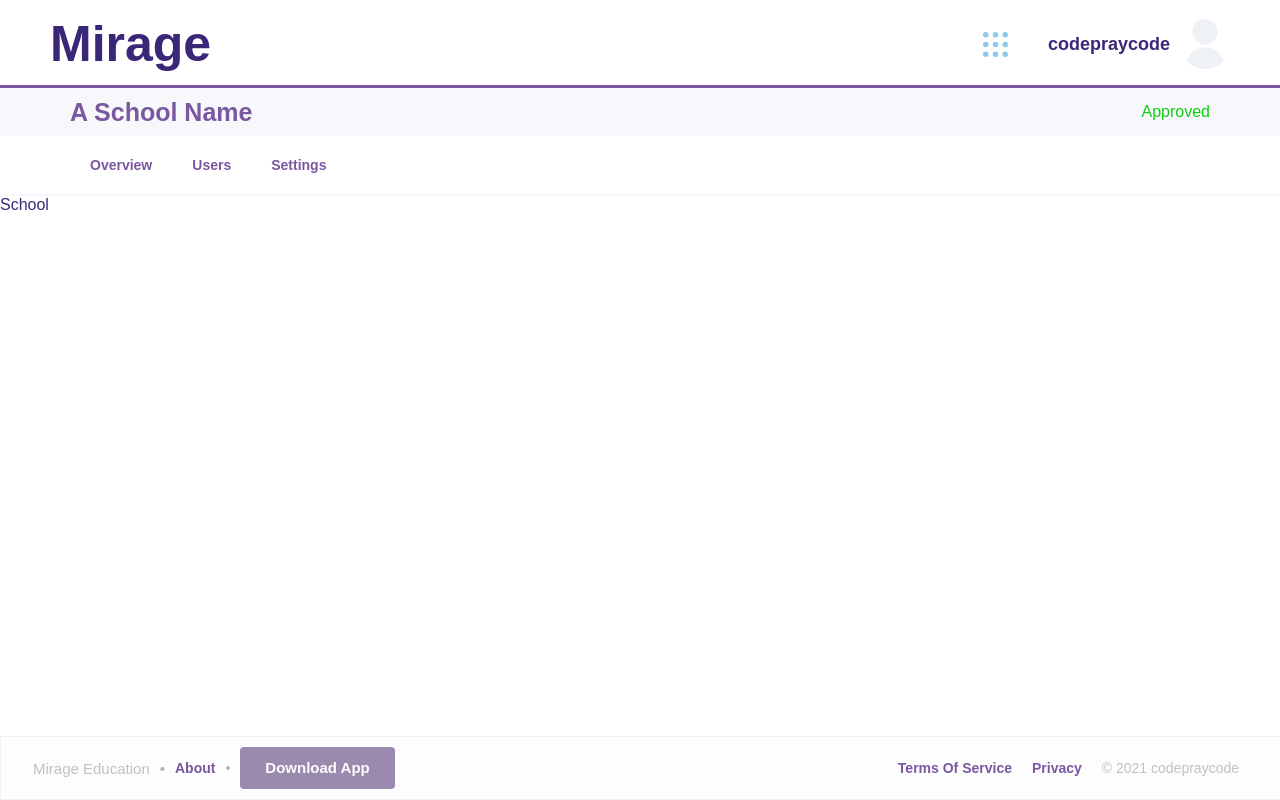
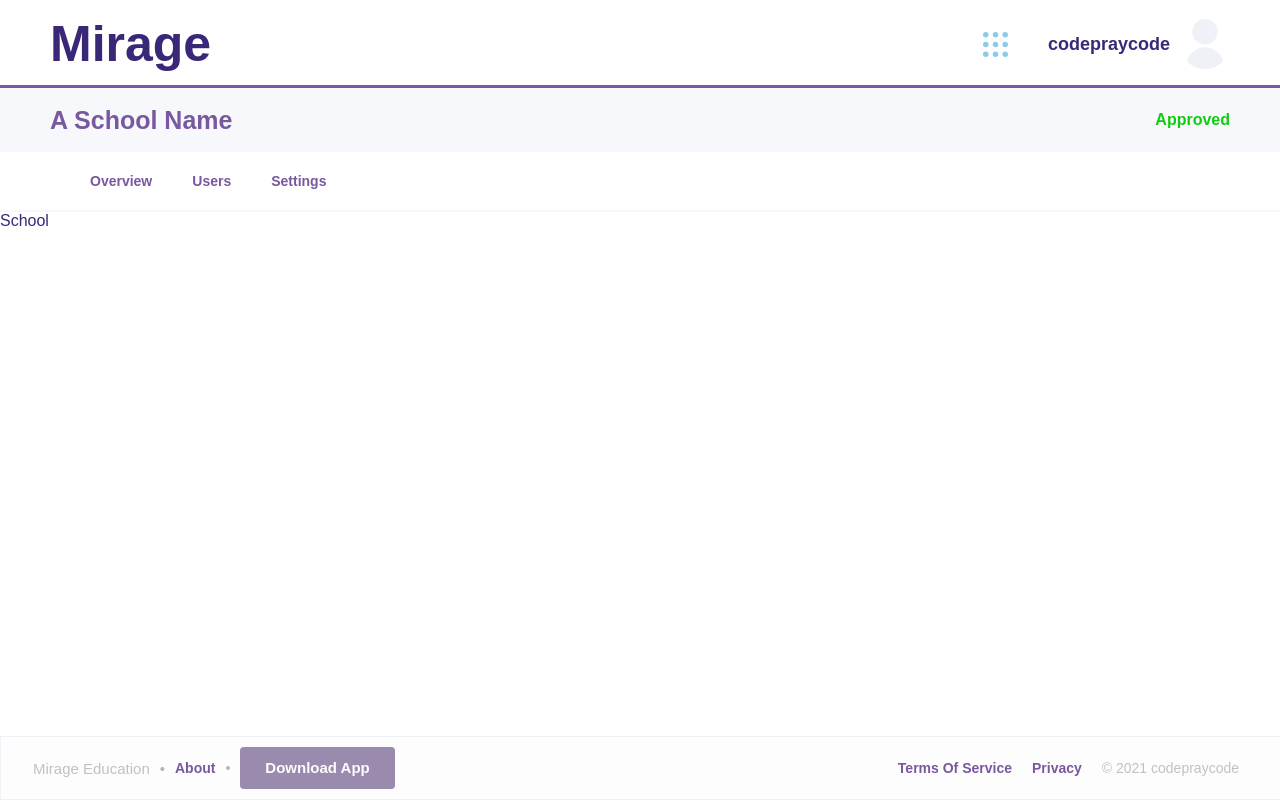
Before and after one commit to codepraycode/mirage_dashboard, a React (Create React App) app: page /school/1 in a window 1280 px wide. Built offline with nearby package versions, Linux system fonts and the light colour scheme; a web font is replaced by a local one.

Commit message:
added school page nav

```diff
--- a/src/Hoc/Layout/school.jsx
+++ b/src/Hoc/Layout/school.jsx
@@ -47,16 +47,17 @@ const SchoolLayout = () => {
   return (
     <>
         <Header/>
-            <main>
+            <main className='school_page'>
                 <BreadCrumb>
                     <div className="left_crumb">
-                        <span> A School Name</span>
+                        <span className='school_name'> A School Name</span>
                     </div>
 
-                    <div className="right_crumb">
-                        <span className="text-success">
+                    <div className="right_crumb school_status active">
+                        <span>
                             Approved
                         </span>
+                        {/* <i className="fas fa-star"></i> */}
 
                     </div>
                 </BreadCrumb>
--- a/src/css/_constants.scss
+++ b/src/css/_constants.scss
@@ -10,3 +10,4 @@ $light-gray2:#F7F8FB;
 $deepgray:#b4b3b3;
 $red:#df4444;
 $green:#11cc11;
+$orange:#f3c632;
--- a/src/css/_school.scss
+++ b/src/css/_school.scss
@@ -1 +1,31 @@
 // All Styles Pertaining to School Page
+@import './constants';
+.school_page {
+    .breadcrumb {
+        padding: 23px 50px;
+        align-items: center;
+        span {
+            margin: 0;
+        }
+        .school_status {
+            font-weight: bold;
+            &.active {
+                color: $green;
+            }
+            &.not-active {
+                color: $red;
+            }
+            &.suspended {
+                color: $orange;
+            }
+        }
+    }
+}
+
+@media (max-width:760px) {
+    .school_page {
+        .breadcrumb {
+            padding: 20px 10px;
+        }
+    }
+}
```
